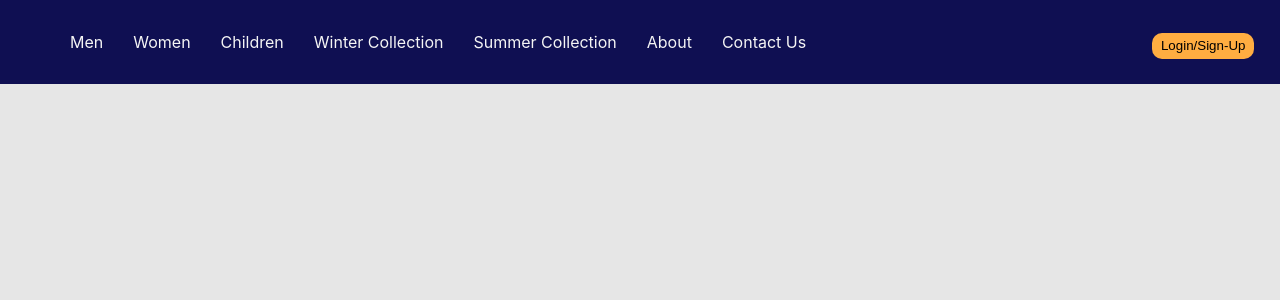
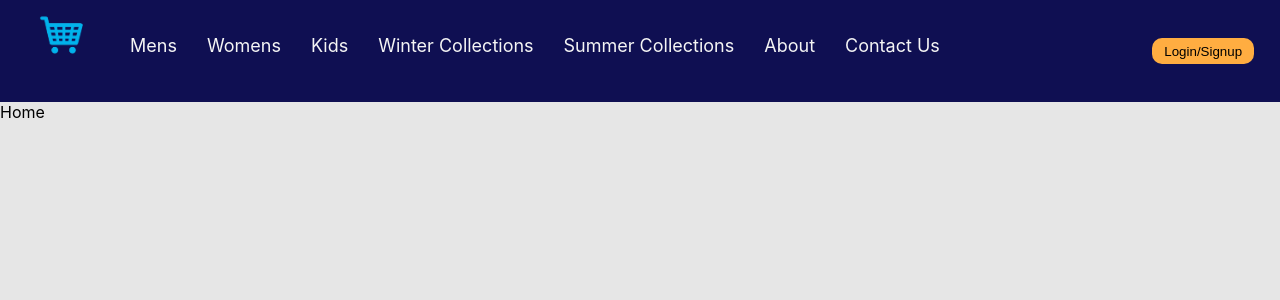
Before and after one commit to HarishGowda-Git/Ecom, a React (Create React App) app in the folder frontend/: page / in a window 1280 px wide. Shown: the top 300 px of the page. Built offline with nearby package versions, Linux system fonts and the light colour scheme.

Commit message:
Navbar complete

```diff
--- a/frontend/package.json
+++ b/frontend/package.json
@@ -10,10 +10,11 @@
     "primereact": "^10.8.2",
     "react": "^18.3.1",
     "react-dom": "^18.3.1",
+    "react-router-dom": "^6.26.1",
     "react-scripts": "5.0.1",
     "web-vitals": "^2.1.4"
   },
-  "proxy": "http://127.0.0.1:5000",
+
   "scripts": {
     "start": "react-scripts start",
     "build": "react-scripts build",
--- a/frontend/public/index.html
+++ b/frontend/public/index.html
@@ -24,7 +24,7 @@
       work correctly both with client-side routing and a non-root public URL.
       Learn how to configure a non-root public URL by running `npm run build`.
     -->
-    <title>React App</title>
+    <title>E-Commerce</title>
   </head>
   <body>
     <noscript>You need to enable JavaScript to run this app.</noscript>
--- a/frontend/src/App.css
+++ b/frontend/src/App.css
@@ -6,7 +6,7 @@ body{
   background-color: rgb(255, 173, 65);
   position: absolute;
   left: 90vw;
-  top: 4vw;
+  top: 3vw;
   width: 8vw;
   height: 2vw;
   border: none;
@@ -21,26 +21,46 @@ body{
 .body-font{} */
 
 /* Navbar css */
+#logo img{
+  position: absolute;
+  width: 5vw;
+  left: 30px;
+  top: 1vw;
+}
 .navbar{
   background-color: rgb(15, 15, 82);
   height: 8vw;
   color:whitesmoke;
   text-align: start;
-  margin-top: -18px;
+  margin-top: 0;
   position: sticky;
+  padding-left: 100px;
 }
 ul{
   list-style: none;
   position: absolute;
-  margin-top: 50px;
+
+  left: 170px;
 }
 
 li{
   display: inline;
+  color: whitesmoke;
+  position: relative;
+  top: 35px;
   margin-left: 30px;
-  margin-top: 10px;
+  text-decoration: none;
 }
+
 li:hover{
   color: rgb(255, 173, 65);
   cursor: pointer;
 }
+.links{
+  text-decoration: none;
+  color: whitesmoke;
+  font-size: large;
+}
+.links:hover{
+  color: rgb(255, 173, 65);
+}
--- a/frontend/src/App.js
+++ b/frontend/src/App.js
@@ -1,8 +1,58 @@
+import { createBrowserRouter, RouterProvider } from "react-router-dom";
 import Navbar from "./components/navbar";
 import './App.css';
+import Home from "./components/Home";
+import Login from "./components/Login";
+import About from "./components/About";
+import Items from "./components/Items";
+import Contact from "./components/Contact";
 const App = () => {
+  const router = createBrowserRouter([
+    {
+       path: "/",
+       element: <><Navbar /><Home/></>
+    },
+    {
+       path:"/login",
+       element: <><Navbar /> <Login /></>
+    },
+    {
+       path:"/about",
+       element: <><Navbar /><About /></>
+    },
+    {
+       path:"/mens",
+       element: <><Navbar /><Items  type="mens"/></>
+    },
+    {
+       path:"/womens",
+       element: <><Navbar /><Items  type="womens"/></>
+    },
+    {
+       path:"/kids",
+       element: <><Navbar /><Items  type="kids"/></>
+    },
+    {
+       path:"/summer",
+       element: <><Navbar /><Items  type="summer"/></>
+    },
+    {
+       path:"/winter",
+       element: <><Navbar /><Items  type="winter"/></>
+    },
+    {
+       path:"/about",
+       element: <><Navbar /><About /></>
+    },
+    {
+       path:"/contact",
+       element: <><Navbar /><Contact /></>
+    }
+ ])
   return (
-    <Navbar />
+    <>
+      <RouterProvider router={router} />
+    </>
    );
 }
 
--- /dev/null
+++ b/frontend/src/components/About.jsx
@@ -0,0 +1,9 @@
+import React from 'react'
+
+const About = () => {
+  return (
+    <div>About</div>
+  )
+}
+
+export default About
--- /dev/null
+++ b/frontend/src/components/Contact.jsx
@@ -0,0 +1,9 @@
+import React from 'react'
+
+const Contact = () => {
+  return (
+    <div>Contact</div>
+  )
+}
+
+export default Contact
--- /dev/null
+++ b/frontend/src/components/Home.jsx
@@ -0,0 +1,9 @@
+import React from 'react'
+
+const Home = () => {
+  return (
+    <div>Home</div>
+  )
+}
+
+export default Home
--- /dev/null
+++ b/frontend/src/components/Items.jsx
@@ -0,0 +1,25 @@
+import React, { useState, useEffect } from 'react';
+
+const Items = ({ type }) => {
+  const [style, setStyle] = useState(type); // Initialize with the 'type' prop
+
+  // Use useEffect to update the style when 'type' changes
+  useEffect(() => {
+    setStyle(type);
+  }, [type]); // Only run when 'type' changes
+
+  // Conditional rendering based on the 'style' state
+  if (style === 'mens') {
+    return <div className="mens">Mens</div>;
+  } else if (style === 'womens') {
+    return <div className="womens">Womens</div>;
+  } else if (style === 'kids') {
+    return <div className="kids">Kids</div>;
+  } else if (style === 'summer') {
+    return <div className="summer">Summer</div>;
+  } else {
+    return <div className="winter">Winter</div>;
+  }
+};
+
+export default Items;
--- /dev/null
+++ b/frontend/src/components/Login.jsx
@@ -0,0 +1,9 @@
+import React from 'react'
+
+const Login = () => {
+  return (
+    <div>Login</div>
+  )
+}
+
+export default Login
--- a/frontend/src/components/navbar.jsx
+++ b/frontend/src/components/navbar.jsx
@@ -1,19 +1,45 @@
 import { Button } from 'primereact/button';
+import { useState } from 'react';
+import {Link, useLocation} from 'react-router-dom'
+import img from '../assets/logo.png';
+
 const Navbar = () => {
+    const location = useLocation();
+    const [user, setuser] = useState(true);
+
+    const navlinks = [
+      { path:'/', name:"Home"},
+      { path:'/mens', name:"Mens"},
+      { path:'/womens', name:"Womens"},
+      { path:'/kids', name:"Kids"},
+      { path:'/winter', name:"Winter Collections"},
+      { path:'/summer', name:"Summer Collections"},
+      { path:'/about', name:"About"},
+      { path:'/contact', name:"Contact Us"}
+    ];
+
+    const userupdate = () =>{
+      setuser(!user);
+    }
+
     return (
-        <nav className="navbar">
+      <div className="navbar">
+        <nav >
+          <div id="logo">
+             <Link to="/"><img src={img} /></Link>
+          </div>
+               {navlinks
+                  .filter(link=> link.path!==location.pathname)
+                  .map(link=>(
+                    <li key={link.name} ><Link to={link.path} className='links'>{link.name}</Link></li>
+                  ))}
 
-                <ul>
-                   <li>Men</li>
-                   <li>Women</li>
-                   <li>Children</li>
-                   <li>Winter Collection</li>
-                   <li>Summer Collection</li>
-                   <li>About</li>
-                   <li>Contact Us</li>
-                </ul>
-                <Button label="Login/Sign-Up" id='login-btn'/>
+                {user?
+                <Link to="/login"><Button label="Login/Signup" id='login-btn' onClick={userupdate} /></Link>:
+                ""
+                }
         </nav>
+      </div>
      );
 }
 
```
Also changed, not shown: frontend/src/assets/logo.png (added), 1 other file (tests, documents, lock files or other folders).
